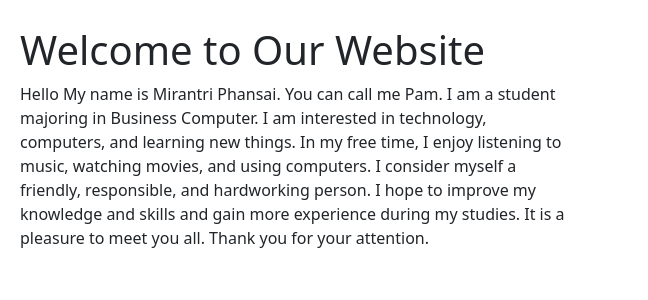
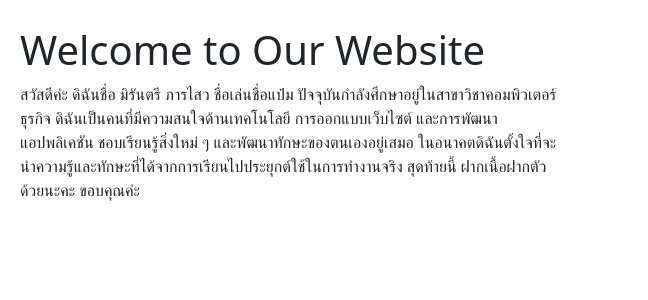
Before and after one commit to 691340005007-4-bit/mirantriportfolio, a plain HTML site: page index.html in a window 1280 px wide. Shown: the part 1020-1320 px from the top of the page, 632-1280 px from the left. Drawn offline with nearby package versions, Linux system fonts and the light colour scheme.

```diff
--- a/index.html
+++ b/index.html
@@ -51,21 +51,15 @@
                 <div class="col-sm-6">
                     <h1>Welcome to Our Website</h1>
                 <p>
-                    Hello My name is Mirantri Phansai. You can call me Pam.
+                    สวัสดีค่ะ
 
-I am a student majoring in Business Computer.
+ดิฉันชื่อ มิรันตรี ภารไสว ชื่อเล่นชื่อแป๋ม ปัจจุบันกำลังศึกษาอยู่ในสาขาวิชาคอมพิวเตอร์ธุรกิจ
 
-I am interested in technology, computers, and learning new things.
+ดิฉันเป็นคนที่มีความสนใจด้านเทคโนโลยี การออกแบบเว็บไซต์ และการพัฒนาแอปพลิเคชัน ชอบเรียนรู้สิ่งใหม่ ๆ และพัฒนาทักษะของตนเองอยู่เสมอ
 
-In my free time, I enjoy listening to music, watching movies, and using computers.
+ในอนาคตดิฉันตั้งใจที่จะนำความรู้และทักษะที่ได้จากการเรียนไปประยุกต์ใช้ในการทำงานจริง
 
-I consider myself a friendly, responsible, and hardworking person.
-
-I hope to improve my knowledge and skills and gain more experience during my studies.
-
-It is a pleasure to meet you all.
-
-Thank you for your attention.
+สุดท้ายนี้ ฝากเนื้อฝากตัวด้วยนะคะ ขอบคุณค่ะ
                 </p>
                 </div>
         </div>
```
